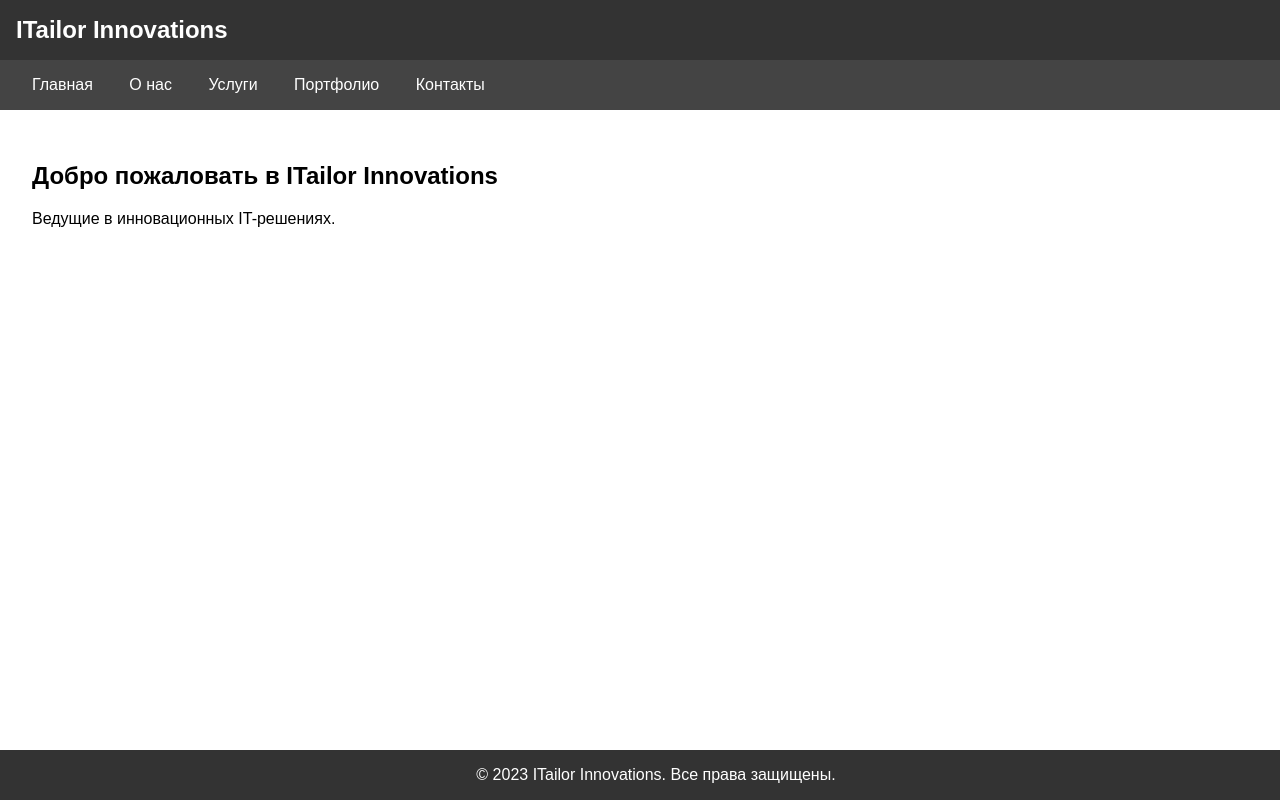
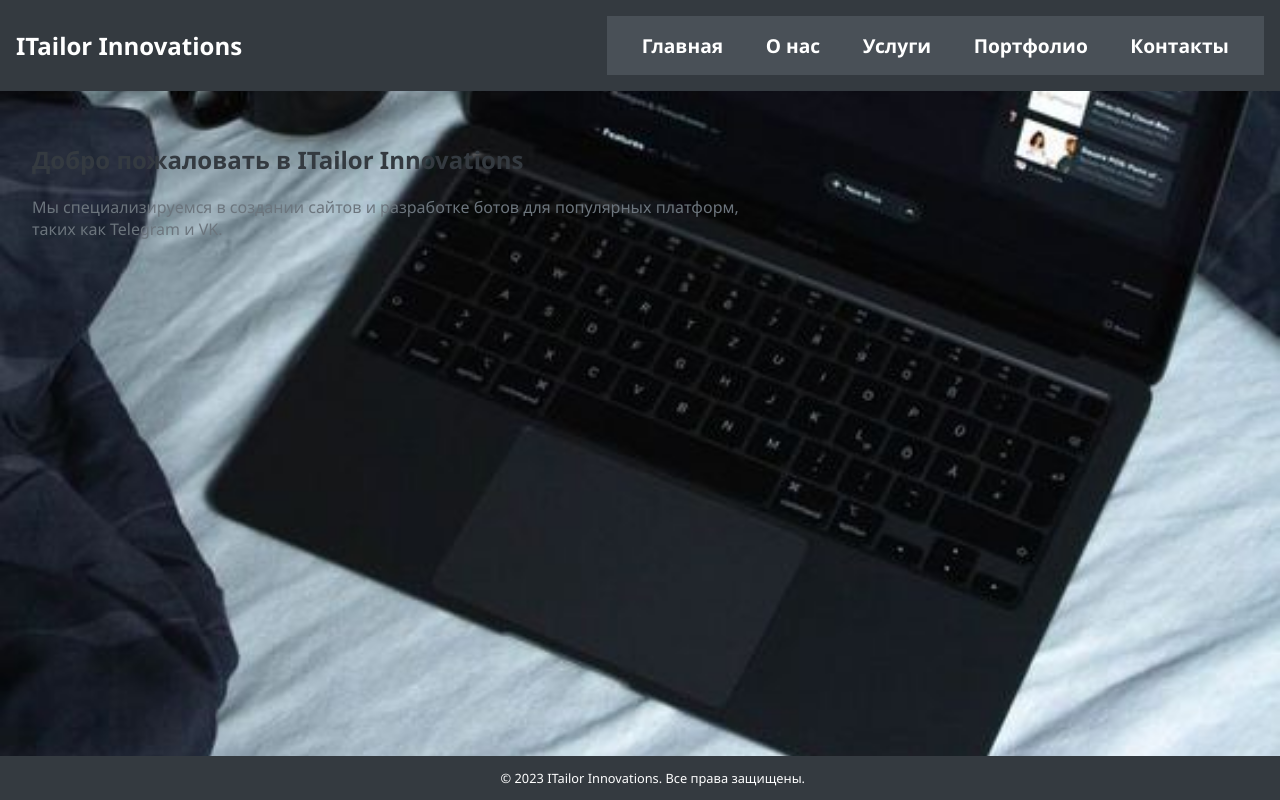
Before and after one commit to witchbvde/ITailor_Innovations, a Flask app: page / in a window 1280 px wide. Run offline with Flask 3, Linux system fonts and the light colour scheme.

Commit message:
update 0.3

```diff
--- a/templates/index.html
+++ b/templates/index.html
@@ -6,39 +6,49 @@
     <title>ITailor Innovations</title>
     <style>
         body {
-            font-family: Arial, sans-serif;
+            font-family: 'Segoe UI', Tahoma, Geneva, Verdana, sans-serif;
             margin: 0;
             padding: 0;
             box-sizing: border-box;
+            background-image: url('background-image.png');
+            background-size: cover; /* Регулировка размера фонового изображения */
+            background-position: center; /* Центрирование фонового изображения */
+            background-color: #f8f9fa;
+            color: #343a40;
         }
 
         header {
-            background-color: #333;
-            color: #fff;
+            background-color: #343a40;
+            color: #ffffff;
             padding: 1em;
-            text-align: left; /* выравнивание текста влево */
+            display: flex;
+            justify-content: space-between;
+            align-items: center;
         }
 
         header a {
-            color: #fff;
+            color: #ffffff;
             text-decoration: none;
-            font-weight: bold; /* выделение жирным шрифтом */
-            font-size: 1.5em; /* чуть больше размер */
+            font-weight: bold;
+            font-size: 1.5em;
             cursor: pointer;
         }
 
         nav {
-            background-color: #444;
-            color: #fff;
+            background-color: #495057;
+            color: #ffffff;
             padding: 1em;
+            text-align: center;
+            margin-left: auto;
         }
 
         nav a {
-            color: #fff;
+            color: #ffffff;
             margin: 0 1em;
             text-decoration: none;
             cursor: pointer;
-            transition: color 0.3s ease-in-out; /* добавлен эффект плавного изменения цвета */
+            transition: color 0.3s ease-in-out;
+            font-size: 1.2em;
         }
 
         section {
@@ -46,14 +56,23 @@
             display: none;
         }
 
+        section h2 {
+            color: #343a40;
+        }
+
+        section p {
+            color: #6c757d;
+        }
+
         footer {
-            background-color: #333;
-            color: #fff;
+            background-color: #343a40;
+            color: #ffffff;
             text-align: center;
             padding: 1em;
             position: fixed;
             bottom: 0;
             width: 100%;
+            font-size: 0.8em;
         }
     </style>
 </head>
@@ -61,8 +80,6 @@
 
     <header>
         <a href="#" onclick="showContent('home')">ITailor Innovations</a>
-    </header>
-
         <nav>
             <a onclick="showContent('home')">Главная</a>
             <a onclick="showContent('about')">О нас</a>
@@ -70,10 +87,11 @@
             <a onclick="showContent('portfolio')">Портфолио</a>
             <a onclick="showContent('contact')">Контакты</a>
         </nav>
+    </header>
 
     <section id="home">
         <h2>Добро пожаловать в ITailor Innovations</h2>
-        <p>Ведущие в инновационных IT-решениях.</p>
+        <p>Мы специализируемся в создании сайтов и разработке ботов для популярных платформ,<br> таких как Telegram и VK.</p>
     </section>
 
     <section id="about">
@@ -83,10 +101,11 @@
 
     <section id="services">
         <h2>Наши Услуги</h2>
+        <p>Мы предоставляем разнообразные IT-услуги, включая:</p>
         <ul>
-            <li>Разработка программного обеспечения</li>
-            <li>Интеграция систем</li>
-            <li>IT-консалтинг</li>
+            <li>Создание сайтов</li>
+            <li>Разработка ботов для Telegram и VK</li>
+            <!-- Добавьте другие услуги по вашему выбору -->
         </ul>
     </section>
 
@@ -97,8 +116,9 @@
 
     <section id="contact">
         <h2>Свяжитесь с нами</h2>
-        <p>Свяжитесь с нами:</p>
-        <!-- Добавьте форму обратной связи или контактную информацию здесь -->
+        <p>Телефон: 8-999-770-8189</p>
+        <p>Email: vageskamm1234@gmail.com</p>
+        <p><a href="https://vk.com/wrqzzd">VK</a></p>
     </section>
 
     <footer>
@@ -107,16 +127,12 @@
 
     <script>
         function showContent(sectionId) {
-            // Скрыть все разделы
             document.querySelectorAll('section').forEach(function (el) {
                 el.style.display = 'none';
             });
-
-            // Плавно показать выбранный раздел
             document.getElementById(sectionId).style.display = 'block';
         }
 
-        // Вызвать функцию для отображения главной страницы при загрузке
         showContent('home');
     </script>
 
```
Also changed, not shown: templates/background-image.png (added). Lines whose indentation alone changed are shown as unchanged.
